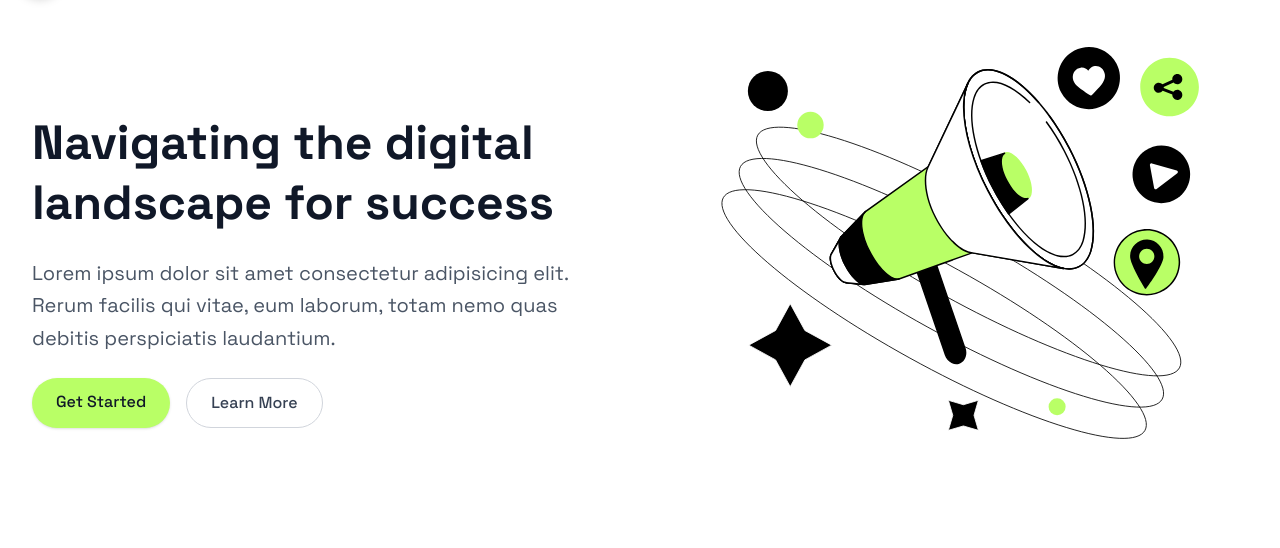
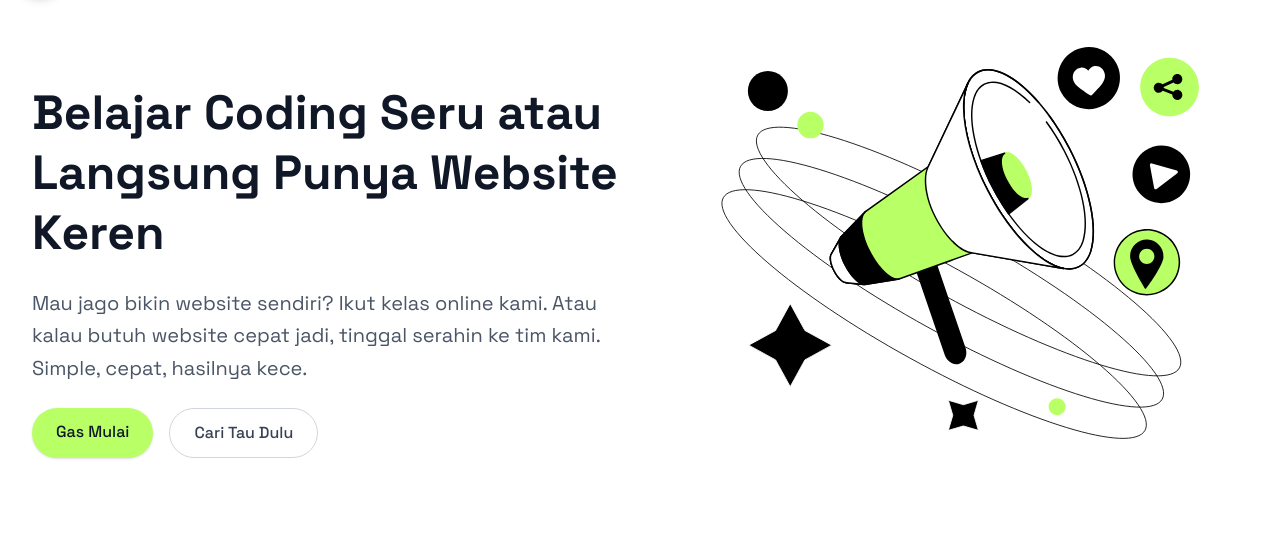
Before and after one commit to nan022/kritme.id, a website: page src/index.html in a window 1280 px wide. Shown: the part 61-609 px from the top of the page. Drawn offline with nearby package versions, Linux system fonts and the light colour scheme.

Commit message:
perbaiki copywriting

```diff
--- a/src/index.html
+++ b/src/index.html
@@ -50,18 +50,20 @@
                     <!-- Text Content -->
                     <div class="flex-1 text-center lg:text-left space-y-6">
                         <h1 class="text-4xl md:text-5xl font-bold leading-tight text-gray-900">
-                        Navigating the digital landscape for success
+                            Belajar Coding Seru atau Langsung Punya Website Keren
                         </h1>
                         <p class="text-gray-600 text-lg md:text-xl leading-relaxed">
-                        Lorem ipsum dolor sit amet consectetur adipisicing elit. Rerum facilis qui vitae, eum laborum, totam nemo quas debitis perspiciatis laudantium.
+                            Mau jago bikin website sendiri? Ikut kelas online kami.
+                            Atau kalau butuh website cepat jadi, tinggal serahin ke tim kami.
+                            Simple, cepat, hasilnya kece.
                         </p>
                         <div class="flex flex-col sm:flex-row gap-4 justify-center lg:justify-start">
-                        <a href="#services" class="px-6 py-3 bg-[#B9FF66] text-gray-900 font-medium rounded-full shadow hover:bg-lime-400 transition">
-                            Get Started
-                        </a>
-                        <a href="#about" class="px-6 py-3 border border-gray-300 text-gray-700 font-medium rounded-full hover:bg-gray-100 transition">
-                            Learn More
-                        </a>
+                            <a href="#services" class="px-6 py-3 bg-[#B9FF66] text-gray-900 font-medium rounded-full shadow hover:bg-lime-400 transition">
+                                Gas Mulai
+                            </a>
+                            <a href="#about" class="px-6 py-3 border border-gray-300 text-gray-700 font-medium rounded-full hover:bg-gray-100 transition">
+                                Cari Tau Dulu
+                            </a>
                         </div>
                     </div>
                     <!-- Image -->
```
